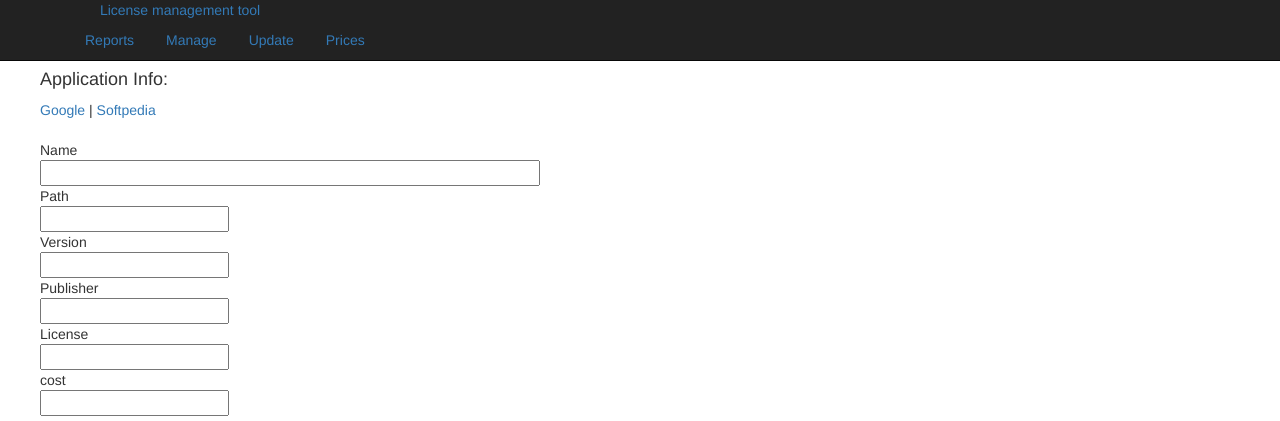
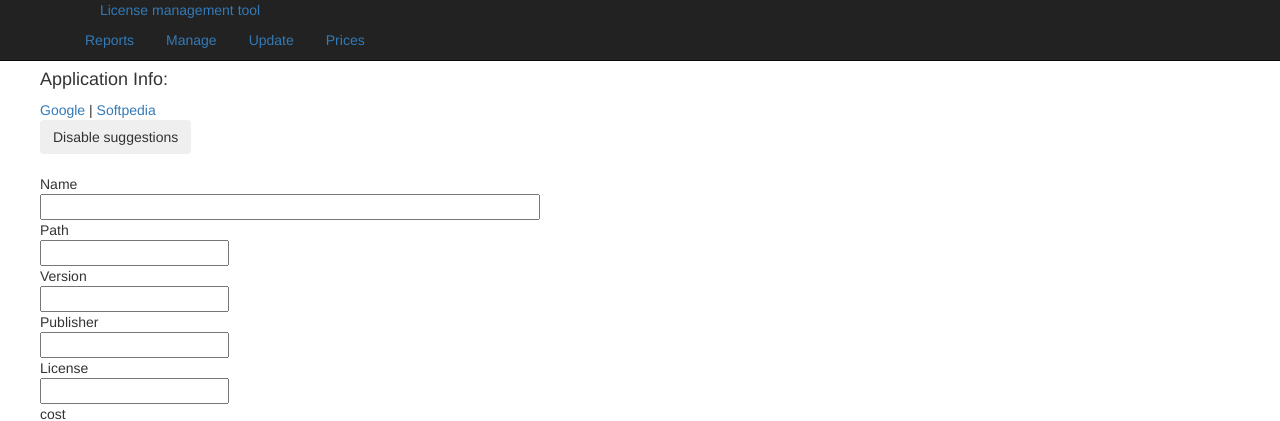
Before and after one commit to vitush/licenseparser, a Django app: template templates/appinfo.html in a window 1280 px wide. Shown: the top 421 px of the page. Run offline with Django 3.2, Linux system fonts and the light colour scheme; the template is opened without the code that fills it, so the values that code supplies are empty; parts of the project's set-up code (start-up, migrations or seed data) failed here and were passed over; some libraries are stand-ins or nearby versions.

Commit message:
enable / disable suggestions added

```diff
--- a/templates/appinfo.html
+++ b/templates/appinfo.html
@@ -18,12 +18,28 @@
             document.getElementById("saveapp").submit();
 
         }
+        function suggestions_change(en) {
+
+
+            if (en == 0 ){
+                document.getElementById('suggestions_id').value = '1';
+            }else{
+                document.getElementById('suggestions_id').value = '0';
+            }
+            document.getElementById('action_id').name = "action";
+            document.getElementById('action_id').value = "reload";
+            document.getElementById("saveapp").action = "/appinfo/";
+            document.getElementById("saveapp").submit();
+
+
+        }
 
 </script>
 
 
 <form id="saveapp" action="{{ return_page }}" method="post" name="save"> {% csrf_token %}
 <input name="software" value="{{ app_id }}" type="hidden" >
+<input id="suggestions_id" name="suggestions_id" value="{{ suggestions_id}}" type="hidden" >
 
 <style type="text/css">
 .appname
@@ -34,8 +50,6 @@
 
 </style>
 
-
-
         <div class="row">
                <div class="span3">
                   <h4>Application Info:</h4>
@@ -45,6 +59,15 @@
                     <a id="softpedia_url" href="http://www.softpedia.com/dyn-search.php?search_term={{ app_name_short }}
                     " target="_blank">Softpedia</a>
                 </div>
+               <div class="span3 offset6" id="suggestions_softpedia_btn_id"
+                    onclick="suggestions_change({{ suggestions_enable }});">
+                    <button type="button" class="btn btn-small
+                    {% if suggestions_enable == '0' %} btn-primary ">Enable suggestions
+                    {% else %}
+                            ">Disable suggestions
+                    {% endif %}
+                   </button>
+               </div>
         </div>
 
 
@@ -139,6 +162,7 @@
 
 
 {% block page_content_softpedia %}
+ {% if suggestions_enable == 1  %}
     {%  if softpedia_content|length > 0 %}
     <div class="row">
     <hr>
@@ -156,4 +180,5 @@
            {{ softpedia_content|safe }}
     </div>
     {% endif %}
+  {% endif %}
 {% endblock %}
```
Also changed, not shown: main/views.py (+24 -13 lines).
